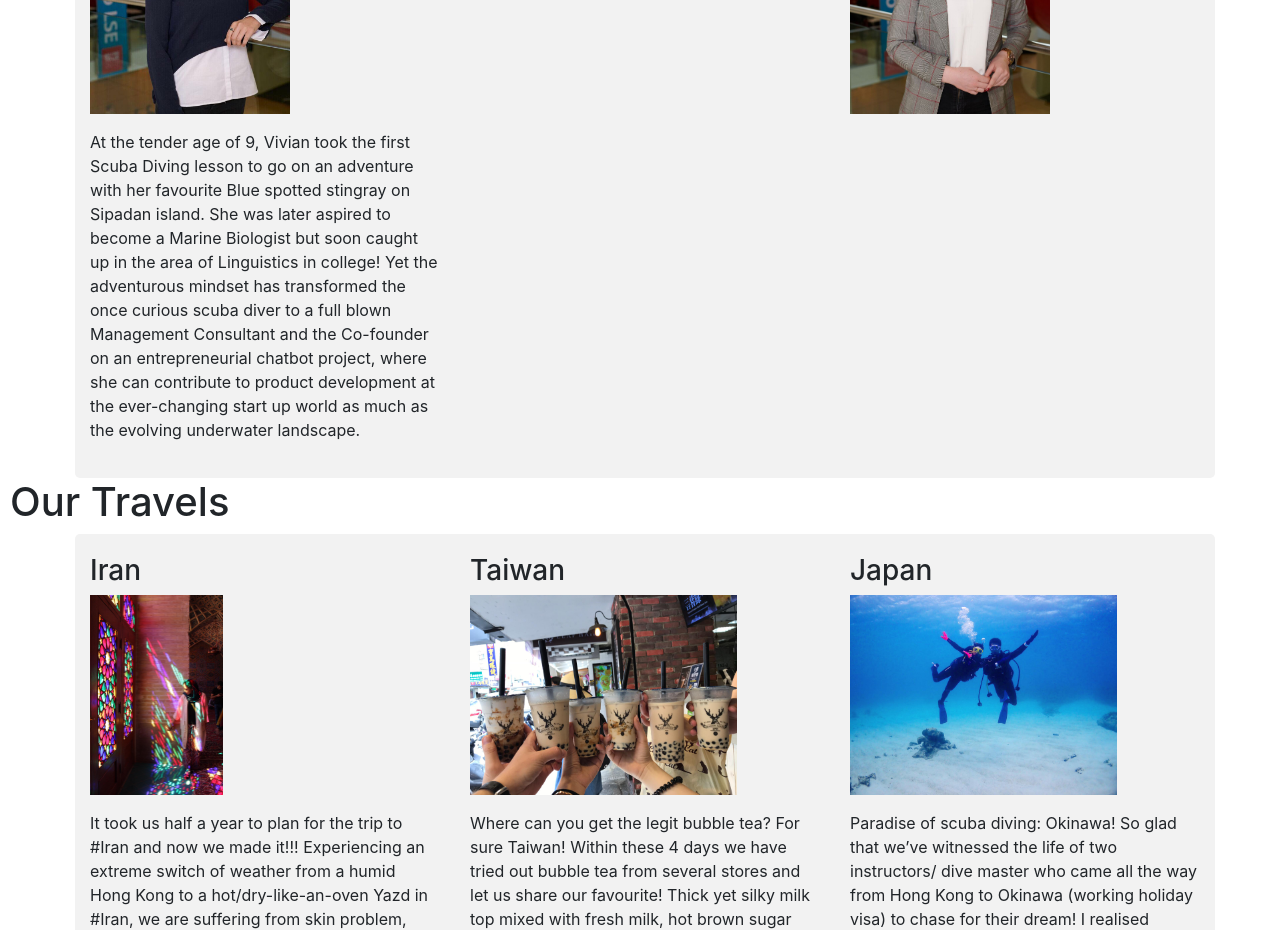
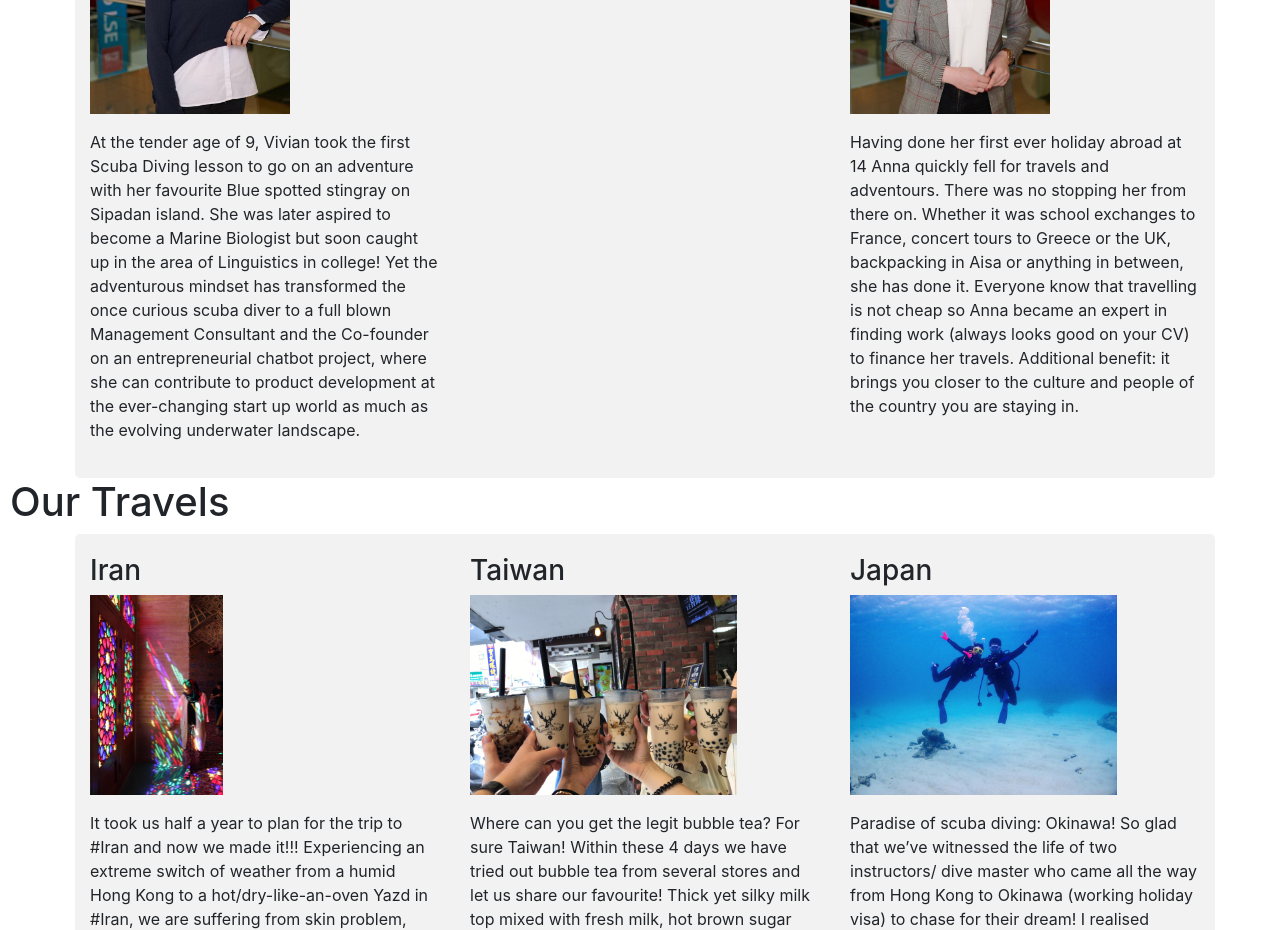
Before and after one commit to bazzarlovesjanice/Travelbuddy, a plain HTML site: page index.html in a window 1280 px wide. Shown: the part 1380-2310 px from the top of the page. Drawn offline with nearby package versions, Linux system fonts and the light colour scheme; some packages are replaced by stand-ins of ours; a script that the page names is missing.

Commit message:
Update index.html

```diff
--- a/index.html
+++ b/index.html
@@ -56,6 +56,7 @@ Yet the adventurous mindset has transformed the once curious scuba diver to a fu
   <div class="col-sm-4">
     <h3>Anna</h3>
     <p><img src='images/Anna.jpeg' class="img-circle" alt="Cinque Terre" height= 300px></p>
+    <p> Having done her first ever holiday abroad at 14 Anna quickly fell for travels and adventours. There was no stopping her from there on. Whether it was school exchanges to France, concert tours to Greece or the UK, backpacking in Aisa or anything in between, she has done it. Everyone know that travelling is not cheap so Anna became an expert in finding work (always looks good on your CV) to finance her travels. Additional benefit: it brings you closer to the culture and people of the country you are staying in.
   </div>
 </div>
 </div>
```
